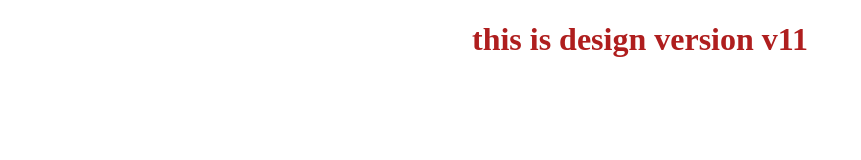
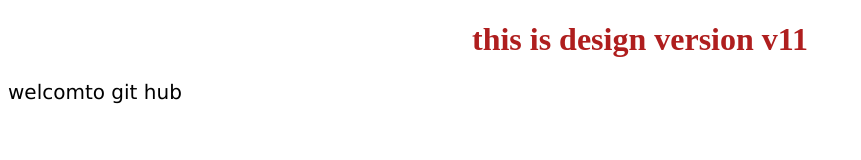
Before and after one commit to syedhyder12/myrepo, a plain HTML site: page index.html in a window 1280 px wide. Shown: the whole page, without its empty margins (0-861 px from the left). Drawn offline with Linux system fonts and the light colour scheme.

Commit message:
add line

```diff
--- a/index.html
+++ b/index.html
@@ -8,5 +8,6 @@
 </head>
 <body>
     <h1>this is design version v11</h1>
+    <p>welcomto  git hub</p>
 </body>
 </html>
```
